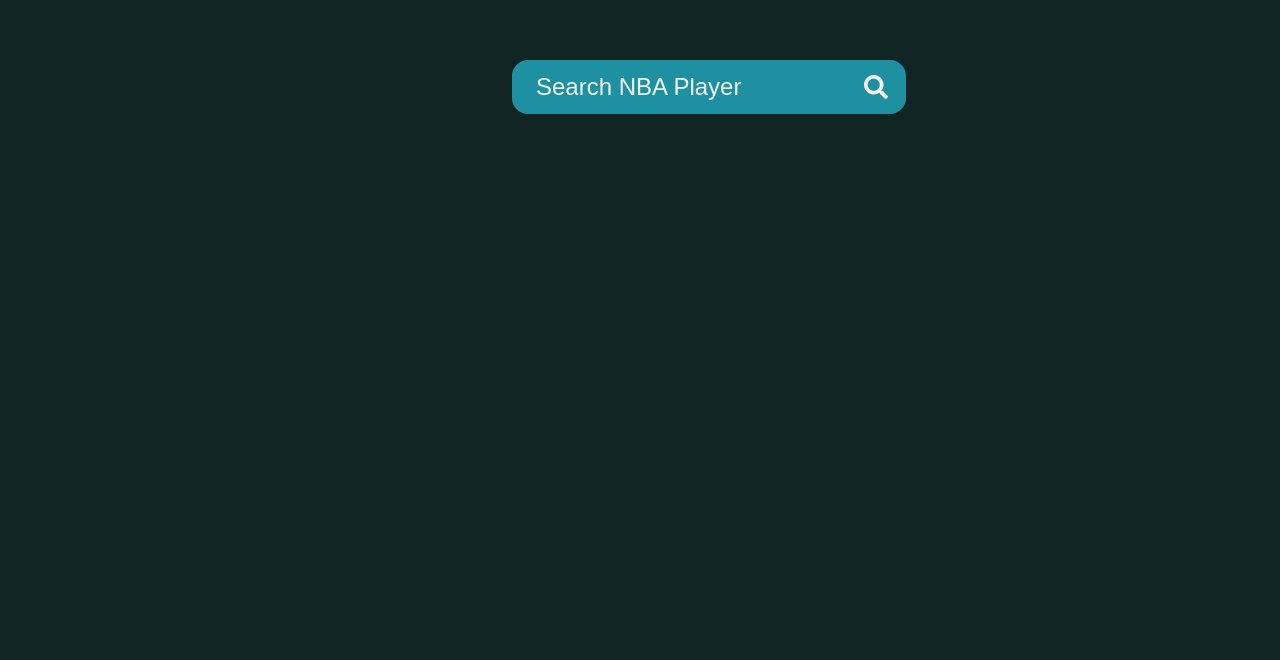
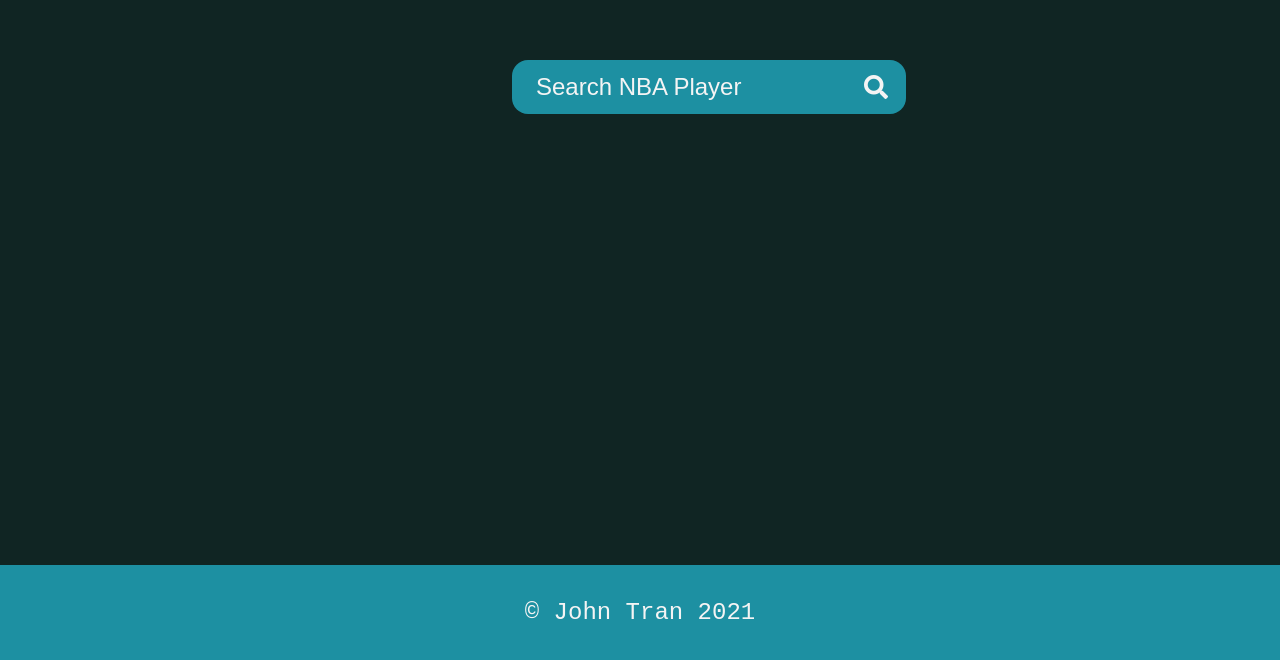
Before and after one commit to johntran1203/NBA-Players, a plain HTML site: page index.html in a window 1280 px wide. Shown: the part 140-800 px from the top of the page. Drawn offline with nearby package versions, Linux system fonts and the light colour scheme; a web font is replaced by a local one.

Commit message:
fix the footer position

```diff
--- a/index.html
+++ b/index.html
@@ -29,5 +29,9 @@
             <div id='image-container' class="item"></div>
         </div>
     </section>
+
+    <footer>
+        <p>© John Tran 2021</p>
+      </footer>
 </body>
 </html>
--- a/style.css
+++ b/style.css
@@ -9,13 +9,23 @@ body {
     text-align: center;
     color: #F4F4F4;
     font-family: 'Azeret Mono', monospace;
+    display: flex;
+    flex-direction: column;
+    min-height: 100vh;
 }
 
 img {
   width: 100%;
   margin-right: 20px;
   margin-bottom: 20px;
+  border-radius: 10px;
+}
 
+footer {
+  background: #1D90A2;
+  text-align: center;
+  padding: 10px;
+  margin-top: auto;
 }
 
 #player-form {
```
